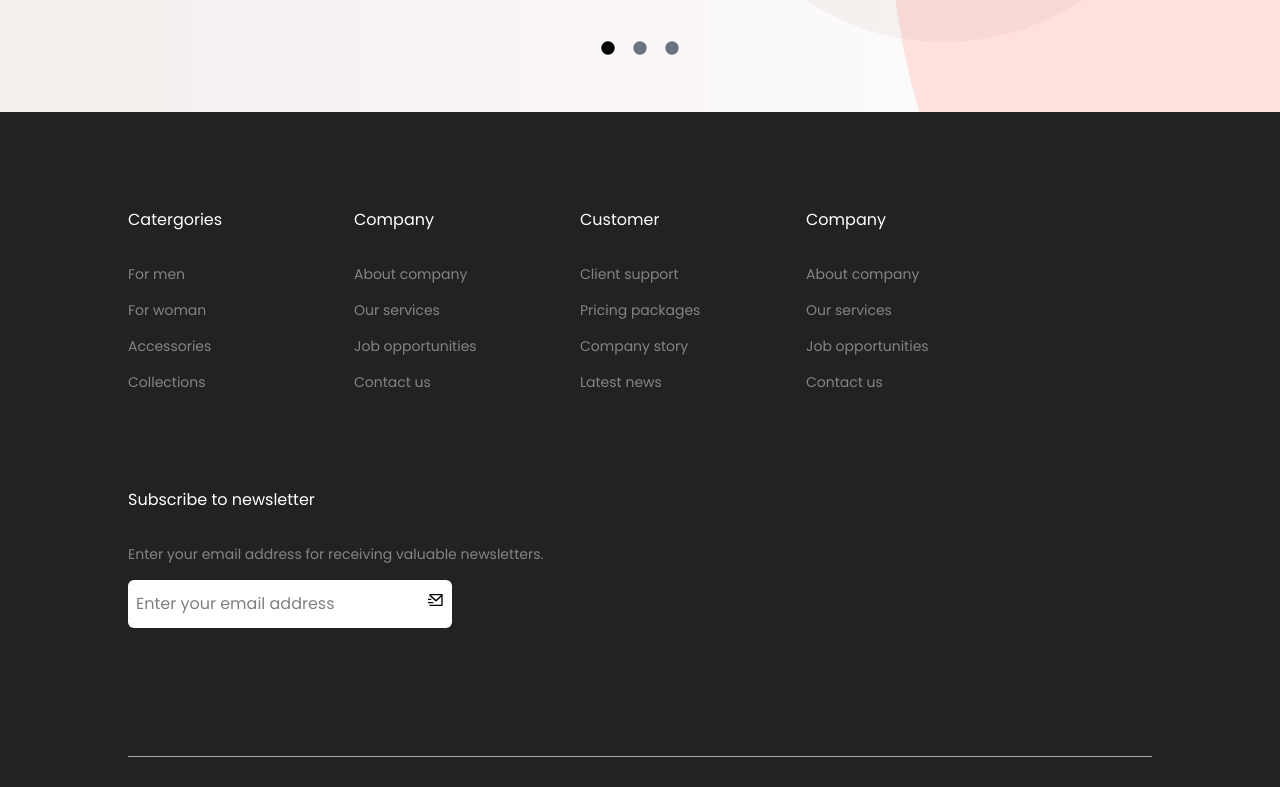
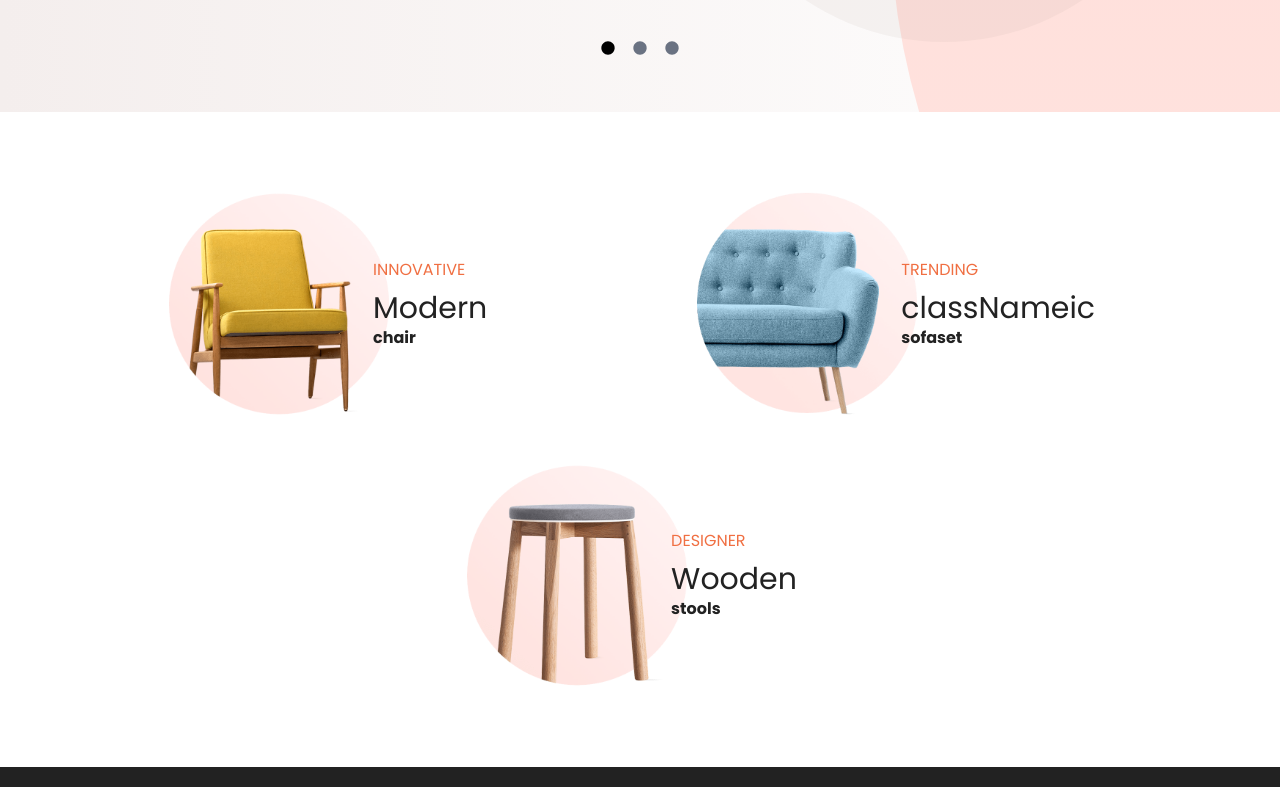
Before and after one commit to teddyvn2017/reactjs_lithoclone, a React (Vite) app: page / in a window 1280 px wide. Shown: the part 592-1379 px from the top of the page. Built offline with nearby package versions, Linux system fonts and the light colour scheme.

Commit message:
adding shop component

```diff
--- /dev/null
+++ b/src/components/Shop.jsx
@@ -0,0 +1,82 @@
+import React from 'react';
+import home_shop01 from '../assets/img/home_shop01.webp';
+import home_shop02 from '../assets/img/home_shop02.webp';
+import home_shop03 from '../assets/img/home_shop03.webp';
+import { RiArrowRightLine } from 'react-icons/ri';
+
+const Shop = () => {
+    return (
+        <section className="home__shop bg-white w-full py-12">
+			<div className="flex flex-col items-center justify-between
+				md:flex md:flex-row md:flex-wrap
+				md:justify-center
+				lg:justify-center
+				xl:gap-12 xl:place-content-around
+				gap-14 py-8 px-8 mx-auto xl:px-24">
+
+					<div className="flex flex-row items-center group relative cursor-pointer">
+						<img className="max-w-[200px] md:max-w-[220px] transition-all duration-300
+									group-hover:opacity-50 group-hover:scale-90 relative z-10"
+							src={home_shop01} alt="home_shop"  />
+
+						{/* Nút mũi tên */}
+						<div className="absolute inset-0 flex justify-center items-center opacity-0 group-hover:opacity-100 transition-all duration-300">
+							<div className="w-12 h-12 bg-black rounded-full flex items-center justify-center mr-[110px]">
+								{/* <i className="ri-arrow-right-long-line text-white"></i> */}
+                                <RiArrowRightLine className="text-white" />
+							</div>
+						</div>
+
+						<div className="flex flex-col gap-0 ml-[-16px] relative z-12">
+							<h3 className="color__maudo text-base mr-4 pb-2">INNOVATIVE</h3>
+							<h2 className="color__mauden text-3xl mr-4">Modern</h2>
+							<h3 className="color__mauden text-base font-semibold mr-4">chair</h3>
+						</div>
+
+					</div>
+
+					<div className="flex flex-row items-center group relative cursor-pointer">
+						<img className="max-w-[200px] md:max-w-[220px] transition-all duration-300
+						group-hover:opacity-50 group-hover:scale-90 relative z-10"
+							src={home_shop02} alt="home_shop"  />
+
+						{/* Nút mũi tên */}
+						<div className="absolute inset-0 flex justify-center items-center opacity-0 group-hover:opacity-100 transition-all duration-300">
+							<div className="w-12 h-12 bg-black rounded-full flex items-center justify-center mr-[110px]">
+								{/* <i className="ri-arrow-right-long-line text-white"></i> */}
+                                <RiArrowRightLine className="text-white" />
+							</div>
+						</div>
+
+						<div className="flex flex-col gap-0 ml-[-16px] relative z-12">
+							<h3 className="color__maudo text-base mr-4 pb-2">TRENDING</h3>
+							<h2 className="color__mauden text-3xl mr-4">classNameic</h2>
+							<h3 className="color__mauden text-base font-semibold mr-4">sofaset</h3>
+						</div>
+					</div>
+
+					<div className="flex flex-row items-center group relative cursor-pointer">
+						<img className="max-w-[200px] md:max-w-[220px] transition-all duration-300
+								group-hover:opacity-50 group-hover:scale-90 relative z-10"
+                            src={home_shop03} alt="home_shop"  />
+
+						{/*  Nút mũi tên */}
+						<div className="absolute inset-0 flex justify-center items-center opacity-0 group-hover:opacity-100 transition-all duration-300">
+							<div className="w-12 h-12 bg-black rounded-full flex items-center justify-center mr-[110px]">
+								{/* <i className="ri-arrow-right-long-line text-white"></i> */}
+                                <RiArrowRightLine className="text-white" />
+							</div>
+						</div>
+
+						<div className="flex flex-col gap-0 ml-[-16px] relative z-12">
+							<h3 className="color__maudo text-base mr-4 pb-2">DESIGNER</h3>
+							<h2 className="color__mauden text-3xl mr-4">Wooden</h2>
+							<h3 className="color__mauden text-base font-semibold mr-4">stools</h3>
+						</div>
+					</div>
+			</div>
+		</section>
+    )
+}
+
+export default Shop
--- a/src/pages/HomePage.jsx
+++ b/src/pages/HomePage.jsx
@@ -1,10 +1,12 @@
 import React from 'react';
 import Layout from '../layouts/Layout';
 import Hero from '../components/Hero';
+import Shop from '../components/Shop';
 const HomePage = () => {
 	return (
 		<Layout>
 			<Hero />
+			<Shop />
 		</Layout>
 	)
 }
```
